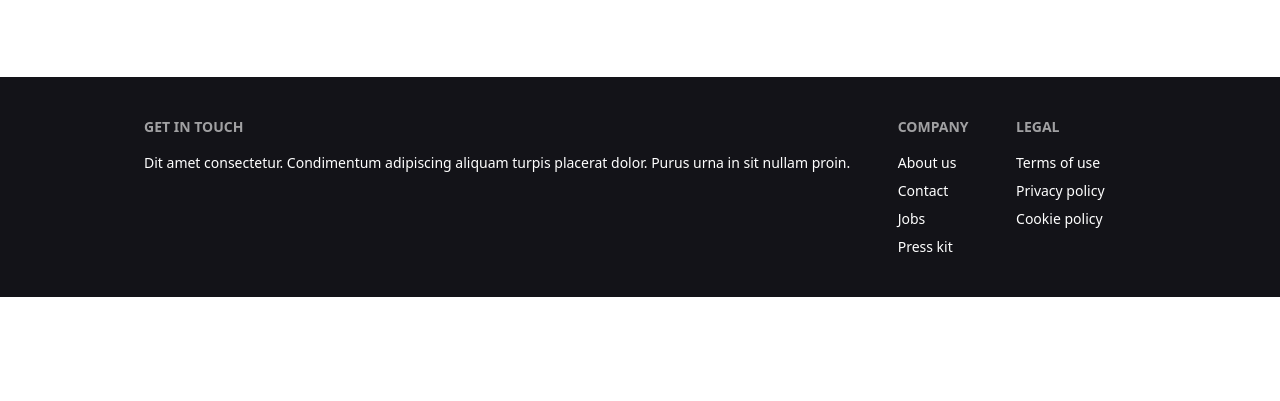
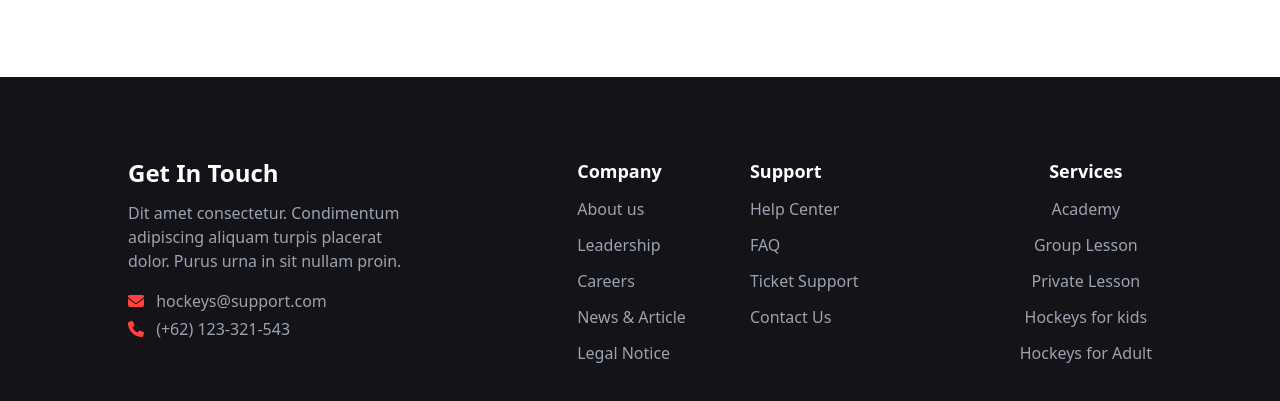
Before and after one commit to helal9380/Hockey-s, a plain HTML site: page index.html in a window 1280 px wide. Shown: the part 4693-5094 px from the top of the page. Before the commit the page ends 4990 px from the top, so only its background shows below. Drawn offline with nearby package versions, Linux system fonts and the light colour scheme.

Commit message:
adde the footer section

```diff
--- a/index.html
+++ b/index.html
@@ -445,24 +445,49 @@
         </div>
     </main>
     <footer class=" p-10 bg-[#131318]">
-      <div class="footer max-w-screen-lg text-white mx-auto px-4">
-        <nav>
-          <header class="footer-title">Get In Touch</header>
-          <p>Dit amet consectetur. Condimentum  adipiscing aliquam turpis placerat dolor. Purus urna in sit nullam proin. </p>
-        </nav>
-        <nav>
-          <header class="footer-title">Company</header>
-          <a class="link link-hover">About us</a>
-          <a class="link link-hover">Contact</a>
-          <a class="link link-hover">Jobs</a>
-          <a class="link link-hover">Press kit</a>
-        </nav>
-        <nav>
-          <header class="footer-title">Legal</header>
-          <a class="link link-hover">Terms of use</a>
-          <a class="link link-hover">Privacy policy</a>
-          <a class="link link-hover">Cookie policy</a>
-        </nav>
+      <div class="max-w-screen-lg mx-auto flex-col md:flex-row flex justify-between gap-10 text-gray-400 py-10">
+        <div class="text-center md:text-start">
+          <h3 class="text-white mb-3 font-bold text-2xl">Get In Touch</h3>
+          <p class="w-full md:w-[18rem]">Dit amet consectetur. Condimentum  adipiscing aliquam turpis placerat dolor. Purus urna in sit nullam proin. </p>
+          <div class="text-white space-y-2 mt-4">
+            <i class="fa fa-envelope text-[#FF4240] mr-2 mb" aria-hidden="true"></i>
+            <span class="text-gray-400">hockeys@support.com</span>
+            <br>
+            <i class="fa fa-phone text-[#FF4240] mr-2 " aria-hidden="true"></i>
+            <span class="text-gray-400">(+62) 123-321-543</span>
+          </div>
+        </div>
+        <div class="flex justify-between gap-16">
+          <div>
+            <h4 class="text-white mb-3 font-bold text-lg">Company</h4>
+            <div class="flex flex-col space-y-3">
+              <a class="link link-hover">About us</a>
+              <a class="link link-hover">Leadership</a>
+              <a class="link link-hover">Careers</a>
+              <a class="link link-hover">News & Article</a>
+              <a class="link link-hover">Legal Notice</a>
+            </div>
+          </div>
+          <div>
+            <h4 class="text-white mb-3 font-bold text-lg">Support</h4>
+            <div class="flex flex-col space-y-3">
+              <a class="link link-hover">Help Center</a>
+            <a class="link link-hover">FAQ</a>
+            <a class="link link-hover">Ticket Support</a>
+            <a class="link link-hover">Contact Us</a>
+            </div>
+          </div>
+        </div>
+        <div class="text-center">
+            <h4 class="text-white mb-3 font-bold text-lg">Services</h4>
+            <div class="flex flex-col space-y-3">
+              <a class="link link-hover">Academy</a>
+            <a class="link link-hover">Group Lesson</a>
+            <a class="link link-hover">Private Lesson</a>
+            <a class="link link-hover">Hockeys for kids</a>
+            <a class="link link-hover">Hockeys for Adult</a>
+            </div>
+        </div>
       </div>
     </footer>
 </body>
```
